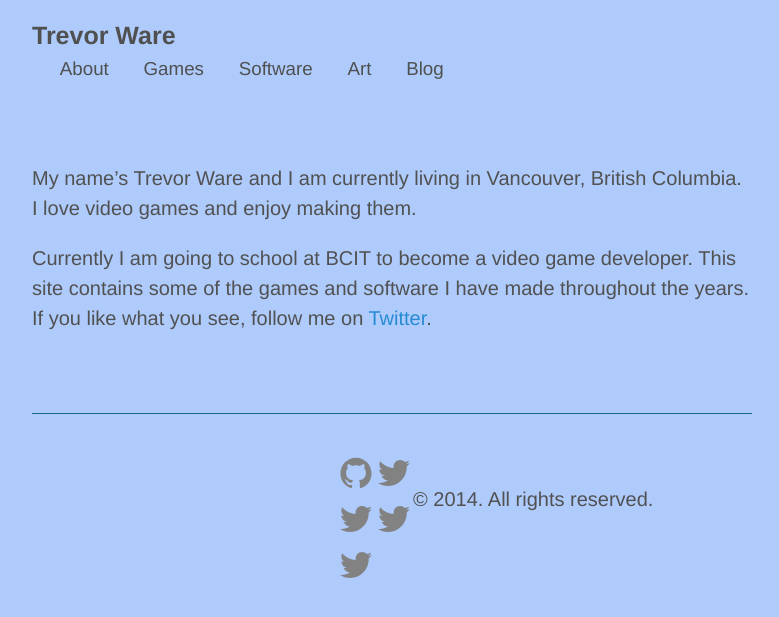
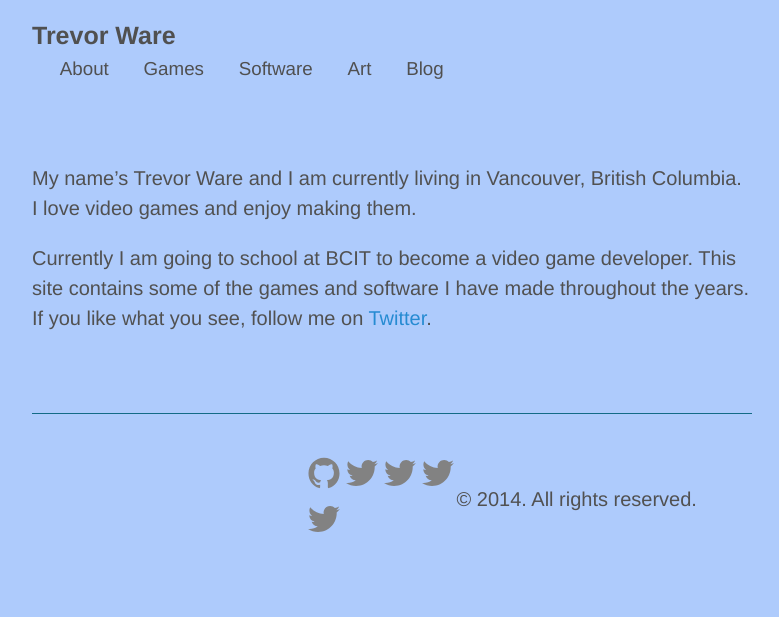
Before and after one commit to twarrre/twarrre.github.io, a Jekyll site: the page built from index.md, in a window 1280 px wide. Shown: the top 617 px of the page, without its empty margins (248-1027 px from the left). Built offline with Jekyll 4.4.1, drawn with Linux system fonts in a browser that asks for light colours.

Commit message:
Icon styling.

```diff
--- a/public/css/poole.css
+++ b/public/css/poole.css
@@ -439,7 +439,7 @@ a.pagination-item:hover {
 .icon-container {
   margin-left: auto;
   margin-right: auto;
-  width: 110px;
+  width: 175px;
 }
 
 .icon--github
```
